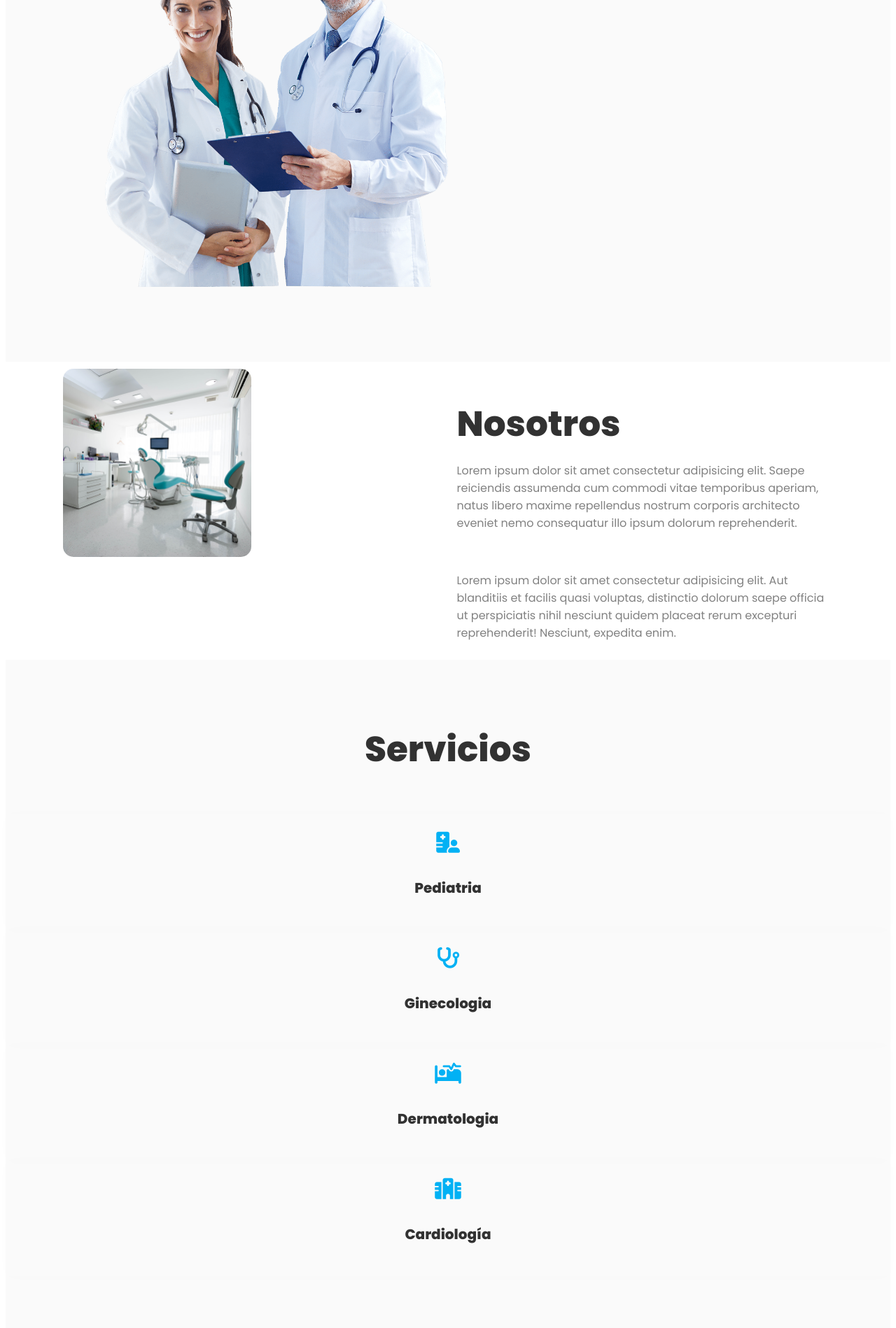
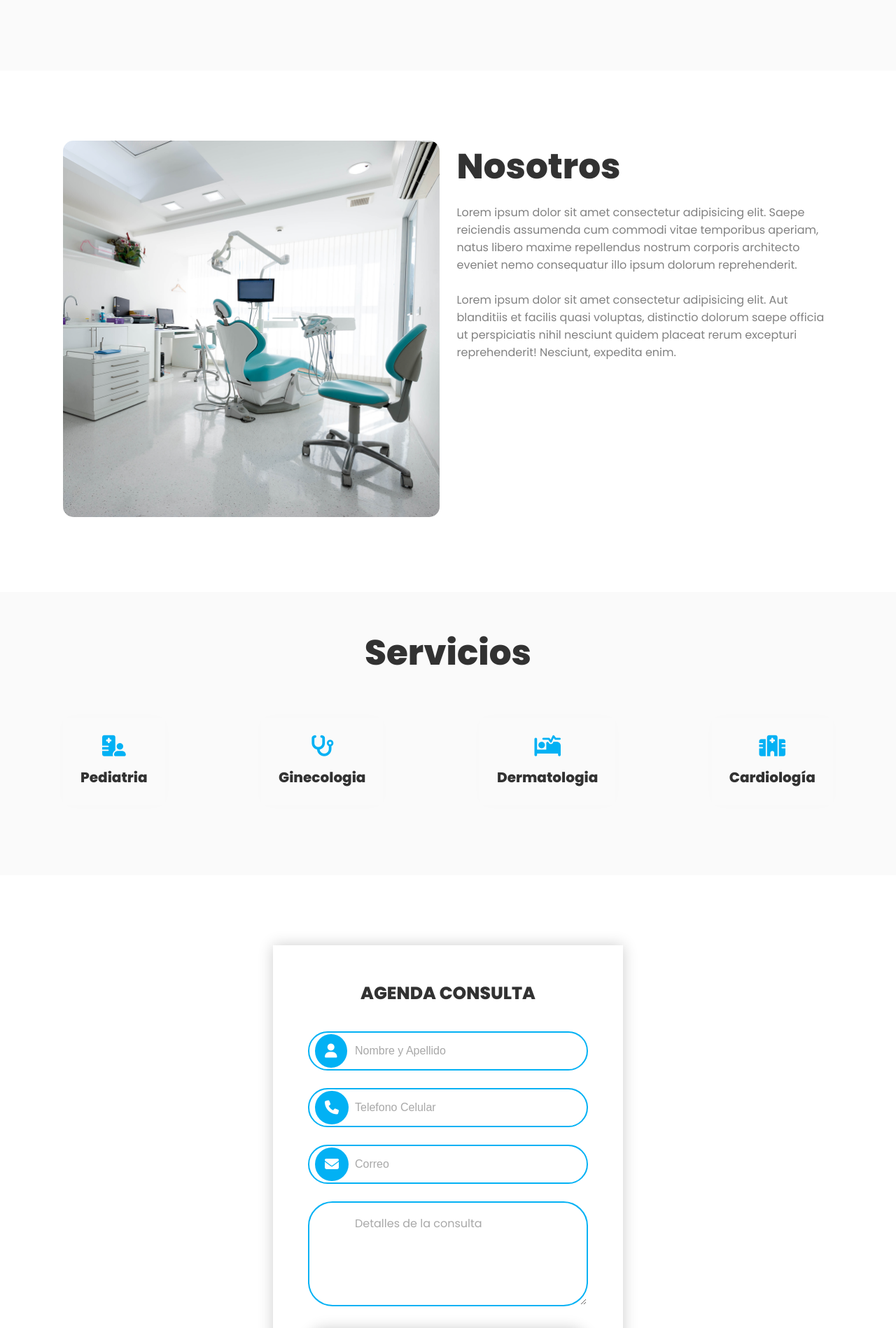
Before and after one commit to MauricioLulusis/SistemaSalud, a PHP site: page / in a window 1280 px wide. Shown: the part 706-2604 px from the top of the page at 70% size. Run offline with PHP 8.4, Linux system fonts and the light colour scheme; some libraries are stand-ins or nearby versions.

Commit message:
Cambios de estilos y estructuración de proyecto

```diff
--- a/index.html
+++ b/index.html
@@ -1,19 +1,23 @@
 <!DOCTYPE html>
 <html lang="es">
+
 <head>
     <meta charset="UTF-8">
     <meta name="viewport" content="width=device-width, initial-scale=1.0">
     <title>Sistema de Salud</title>
-    <link rel="stylesheet" href="https://cdnjs.cloudflare.com/ajax/libs/font-awesome/6.6.0/css/all.min.css" integrity="sha512-Kc323vGBEqzTmouAECnVceyQqyqdsSiqLQISBL29aUW4U/M7pSPA/gEUZQqv1cwx4OnYxTxve5UMg5GT6L4JJg==" crossorigin="anonymous" referrerpolicy="no-referrer" />
+    <link rel="stylesheet" href="https://cdnjs.cloudflare.com/ajax/libs/font-awesome/6.6.0/css/all.min.css"
+        integrity="sha512-Kc323vGBEqzTmouAECnVceyQqyqdsSiqLQISBL29aUW4U/M7pSPA/gEUZQqv1cwx4OnYxTxve5UMg5GT6L4JJg=="
+        crossorigin="anonymous" referrerpolicy="no-referrer" />
     <link rel="stylesheet" href="style.css">
 </head>
+
 <body>
     <header class="header">
         <div class="menu container">
             <a href="#" class="logo">logo</a>
-            <input type="checkbox" id="menu"/>
+            <input type="checkbox" id="menu" />
             <label for="menu">
-                <img src="images/menu.png" alt="menu-icono" alt="menu">
+                <img src="images/menu.png" class="menu-icono" alt="menu">
             </label>
             <nav class="navbar">
                 <ul>
@@ -24,11 +28,14 @@
                 </ul>
             </nav>
         </div>
-        <div class="header-conten container">
+
+        <div class="header-content container">
             <div class="header-txt">
-                <h1>Medical center</h1>
+                <h1>Intuit Salud</h1>
                 <p>
-                    Lorem ipsum dolor sit amet consectetur adipisicing elit. Neque ipsum assumenda porro. Voluptates reiciendis debitis quia dolorem, non consequuntur? Molestias dicta nesciunt reprehenderit ad iure aspernatur atque maxime velit veniam?
+                    Lorem ipsum dolor sit amet consectetur adipisicing elit. Neque ipsum assumenda porro. Voluptates
+                    reiciendis debitis quia dolorem, non consequuntur? Molestias dicta nesciunt reprehenderit ad iure
+                    aspernatur atque maxime velit veniam?
                 </p>
                 <a href="#" class="btn-1">informacion</a>
             </div>
@@ -45,11 +52,15 @@
         </div>
         <div class="about-txt">
             <h2>Nosotros</h2>
-            <p>Lorem ipsum dolor sit amet consectetur adipisicing elit. Saepe reiciendis assumenda cum commodi vitae temporibus aperiam, natus libero maxime repellendus nostrum corporis architecto eveniet nemo consequatur illo ipsum dolorum reprehenderit.
+            <p>Lorem ipsum dolor sit amet consectetur adipisicing elit. Saepe reiciendis assumenda cum commodi vitae
+                temporibus aperiam, natus libero maxime repellendus nostrum corporis architecto eveniet nemo consequatur
+                illo ipsum dolorum reprehenderit.
             </p>
             <br>
             <p>
-                Lorem ipsum dolor sit amet consectetur adipisicing elit. Aut blanditiis et facilis quasi voluptas, distinctio dolorum saepe officia ut perspiciatis nihil nesciunt quidem placeat rerum excepturi reprehenderit! Nesciunt, expedita enim.
+                Lorem ipsum dolor sit amet consectetur adipisicing elit. Aut blanditiis et facilis quasi voluptas,
+                distinctio dolorum saepe officia ut perspiciatis nihil nesciunt quidem placeat rerum excepturi
+                reprehenderit! Nesciunt, expedita enim.
             </p>
         </div>
     </section>
@@ -57,7 +68,7 @@
     <main class="servicios">
         <h2>Servicios</h2>
         <div class="servicios-content container">
-        </div>
+
             <div class="servicio-1">
                 <i class="fa-sharp fa-solid fa-hospital-user"></i>
                 <h3>Pediatria</h3>
@@ -73,6 +84,8 @@
             <div class="servicio-1">
                 <i class="fa-solid fa-hospital"></i>
                 <h3>Cardiología</h3>
+            </div>
+
         </div>
     </main>
 
@@ -121,9 +134,10 @@
     ?> -->
 
     <script>
-        function myFunction(){
-            window.location.href="http://localhost/pagina"
+        function myFunction() {
+            window.location.href = "http://localhost/pagina"
         }
     </script>
 </body>
+
 </html>
--- a/style.css
+++ b/style.css
@@ -1,18 +1,29 @@
 @import url('https://fonts.googleapis.com/css2?family=Poppins:ital,wght@0,400;0,500;0,600;0,800;0,900;1,600&display=swap');
 
-body{
+
+* {
+    margin: 0;
+    padding: 0%;
+    box-sizing: border-box;
+    text-decoration: none;
+    list-style: none;
+}
+
+
+body {
     font-family: 'Poppins', sans-serif;
 }
-img{
+
+img {
     max-width: 100%;
 }
 
-.container{
+.container {
     max-width: 1100px;
     margin: 0 auto;
 }
 
-.header{
+.header {
     background-color: #fafafa;
     padding: 150px 0 100px 0;
     min-height: 70vh;
@@ -20,7 +31,7 @@ img{
     align-items: center;
 }
 
-.menu{
+.menu {
     position: absolute;
     top: 0;
     left: 0;
@@ -29,50 +40,52 @@ img{
     align-items: center;
     justify-content: space-between;
 }
-.menu .navbar ul li{
+
+.menu .navbar ul li {
     position: relative;
     float: left;
 }
 
-.menu .navbar ul li a{
+.menu .navbar ul li a {
     font-size: 18px;
     padding: 20px;
     color: #323232;
     display: block;
 }
 
-.menu .navbar ul li a:hover{
+.menu .navbar ul li a:hover {
     color: #02b1f4;
 }
 
-.logo{
+.logo {
     font-size: 25px;
     font-weight: 800;
     color: #02b1f4;
     text-transform: uppercase;
 }
 
-#menu{
+#menu {
     display: none;
 }
 
-.menu-icono{
+.menu-icono {
     width: 25px;
 }
 
-.menu label{
+.menu label {
     cursor: pointer;
     display: none;
 }
 
-.header-content{
+.header-content {
     display: flex;
 }
 
-.header-txt{
+.header-txt {
     width: 50%;
 }
-.header-txt h1{
+
+.header-txt h1 {
     line-height: 1;
     color: #323232;
     text-transform: uppercase;
@@ -80,86 +93,160 @@ img{
     margin-bottom: 10px;
 }
 
-.header-txt p{
+.header-txt p {
     font-size: 16px;
     color: #818181;
     margin-bottom: 45px;
 }
 
-.header-img{
+.header-img {
     width: 50%;
 }
 
-.btn-1{
+.btn-1 {
     display: inline-block;
     padding: 11px 25px;
-    background-color: #02b1f4 ;
+    background-color: #02b1f4;
     color: #FFFFFF;
     border-radius: 15px;
 }
 
-.about{
-    padding: 10px 0;
+.about {
+    padding: 100px 0;
     display: flex;
 }
 
-.about-img{
+.about-img {
     width: 50%;
 }
 
-.about-img img{
-    width: 50%;
+.about-img img {
+    width: 500%;
     border-radius: 15px;
 }
 
-.about-txt{
+.about-txt {
     width: 50%;
     margin-left: 25px;
 }
 
-.about-txt h2{
+.about-txt h2 {
     color: #323232;
     font-size: 50px;
     margin-bottom: 15px;
 }
 
-
-.about-txt p{
+.about-txt p {
     font-size: 16px;
     color: #818181;
 }
 
-.servicios{
+.servicios {
     padding: 50px 0 100px 0;
     text-align: center;
     background-color: #fafafa;
 }
-.servicios h2{
+
+.servicios h2 {
     color: #323232;
     font-size: 50px;
     margin-bottom: 15px;
 }
 
-.servicios-content{
+.servicios-content {
     margin-top: 55px;
     display: flex;
     justify-content: space-between;
+    align-items: center;
+    flex-wrap: wrap;
 }
 
-.servicio-1{
+.servicio-1 {
     padding: 25px;
     box-shadow: 0 0 20px rgba(0, 0, 0, 0.01);
     flex-basis: calc(25%-20px);
 }
 
-.servicio-1 i{
+.servicio-1 i {
     font-size: 30px;
     color: #02b1f4;
     margin-bottom: 15px;
 }
 
-.servicio-1 h3{
+.servicio-1 h3 {
     font-size: 20px;
     color: #323232;
     text-transform: capitalize;
 }
+
+.formulario {
+    margin-top: 100px;
+    margin-bottom: 100px;
+    display: flex;
+    justify-content: center;
+    align-items: center;
+}
+
+form {
+    padding: 50px;
+    width: 500px;
+    text-align: center;
+    box-shadow: 0 0 20px rgba(0, 0, 0, 0.2);
+}
+
+form h2 {
+    font-size: 25px;
+    color: #323232;
+    text-transform: uppercase;
+    margin-bottom: 35px;
+}
+
+.input-container {
+    position: relative;
+}
+
+.input-container>i {
+    padding: 14px;
+    border-radius: 50%;
+    background-color: #02b1f4;
+    color: #FFFFFF;
+    position: absolute;
+    font-size: 20px;
+    top: 4px;
+    left: 10px;
+}
+
+.input-container>input,
+textarea {
+    padding: 17px 15px 17px 65px;
+    width: 100%;
+    margin-bottom: 25px;
+    border-radius: 35px;
+    background-color: transparent;
+    border: 2px solid #02b1f4;
+    font-size: 16px;
+    outline: none;
+    color: #323232;
+}
+
+textarea {
+    font-family: 'Poppins', sans-serif;
+    height: 150px;
+}
+
+::placeholder {
+    color: #a8a8a8;
+    font-size: 16px;
+}
+
+.btn {
+    background-color: #02b1f4;
+    padding: 17px 30px;
+    width: 100%;
+    border: 0;
+    box-shadow: 0 0 20px rgba(0, 0, 0, 0.2);
+    border-radius: 25px;
+    color: #FFFFFF;
+    font-size: 15px;
+    cursor: pointer;
+}
```
Lines whose indentation alone changed are shown as unchanged.
